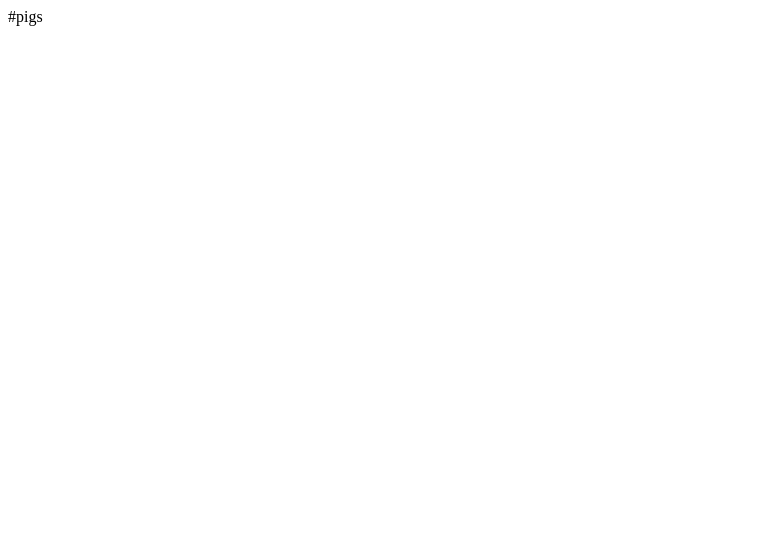
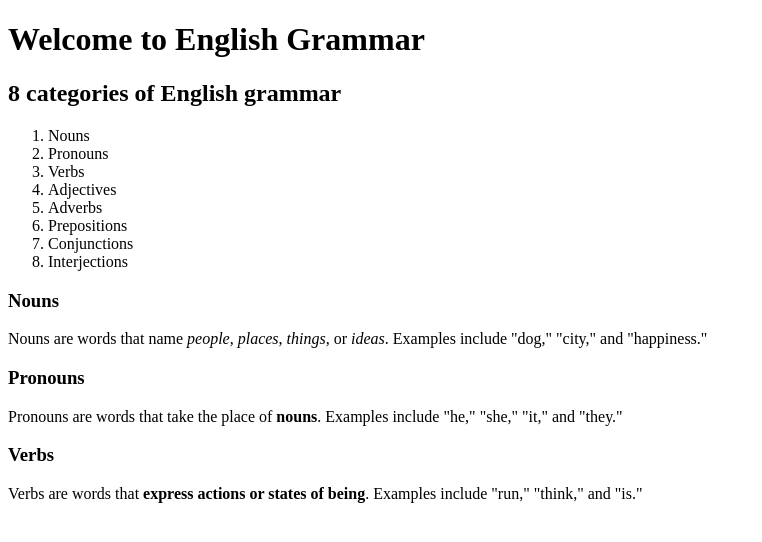
Before and after one commit to MegaSvin-gif/Portfolio, a plain HTML site: page index.html in a window 1280 px wide. Shown: the whole page, without its empty margins (0-762 px from the left). Drawn offline with Linux system fonts and the light colour scheme.

Commit message:
Refactor index.html to include complete HTML structure and content for English grammar categories

```diff
--- a/index.html
+++ b/index.html
@@ -1 +1,29 @@
-#pigs
+<!DOCTYPE html>
+<head>
+    <html>
+        <title>English Grammar</title>
+        <body>
+            <h1>Welcome to English Grammar</h1>
+
+            <h2>8 categories of English grammar</h2>
+            <ol>
+                <li>Nouns</li>
+                <li>Pronouns</li>
+                <li>Verbs</li>
+                <li>Adjectives</li>
+                <li>Adverbs</li>
+                <li>Prepositions</li>
+                <li>Conjunctions</li>
+                <li>Interjections</li>
+            </ol>
+            <h3>Nouns</h3>
+            <p>Nouns are words that name <em>people</em>, <em>places</em>, <em>things</em>, or <em>ideas</em>. Examples include "dog," "city," and "happiness."</p>
+            <h3>Pronouns</h3>
+            <p>Pronouns are words that take the place of <strong>nouns</strong>. Examples include "he," "she," "it," and "they."</p>
+            <h3>Verbs</h3>
+            <p>Verbs are words that <strong>express actions or states of being</strong>. Examples include "run," "think," and "is."</p>
+
+
+        </body>
+    </html>
+</head>
```
